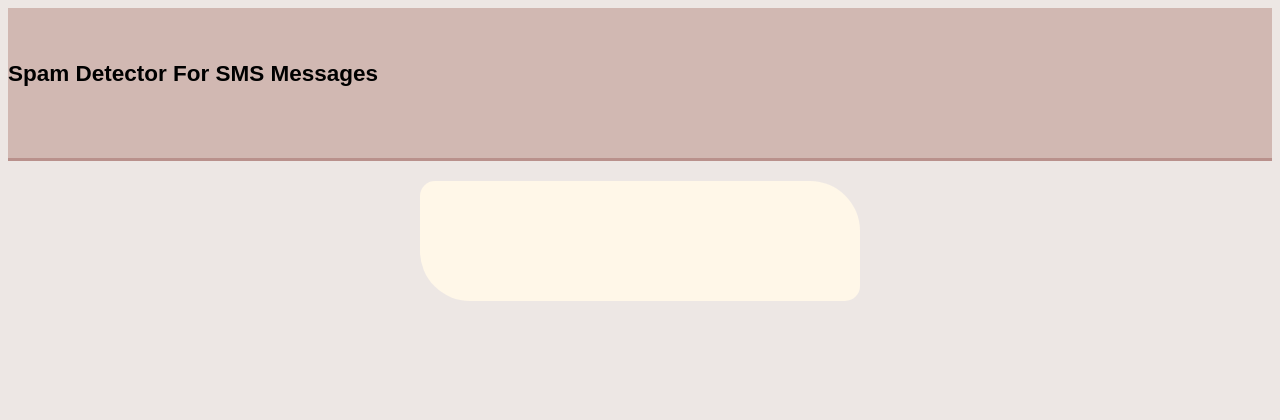
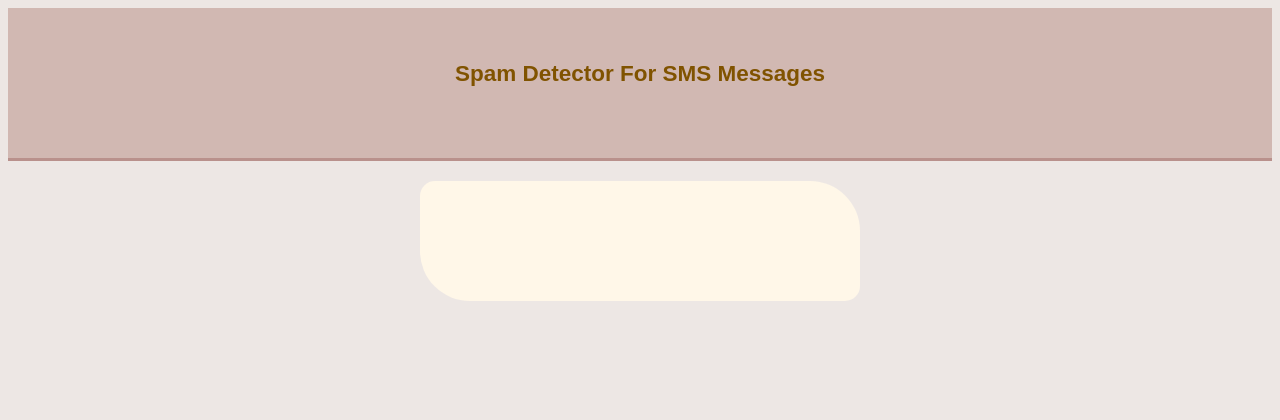
Before and after one commit to freeanser/spam_detector, a Flask app: page / in a window 1280 px wide. Shown: the top 420 px of the page. Run offline with Flask 3, Linux system fonts and the light colour scheme; some libraries are stand-ins or nearby versions.

Commit message:
mofidy the color of the header

```diff
--- a/static/css/styles.css
+++ b/static/css/styles.css
@@ -18,6 +18,11 @@ header {
   height: 120px;
   width: 100%;
   padding-top: 30px;
+}
+
+header h2 {
+  text-align: center;
+  color: #805300;
 }
 
 #chatBox {
```
